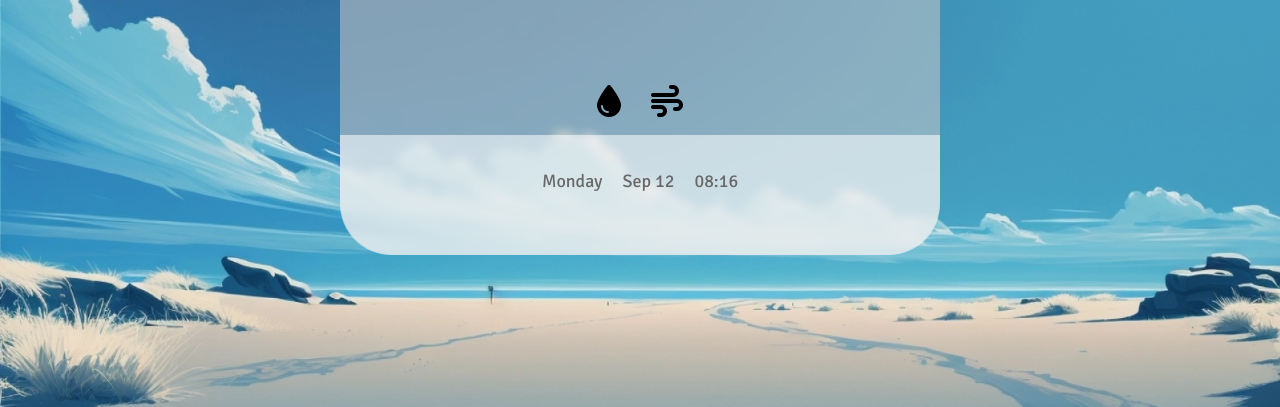
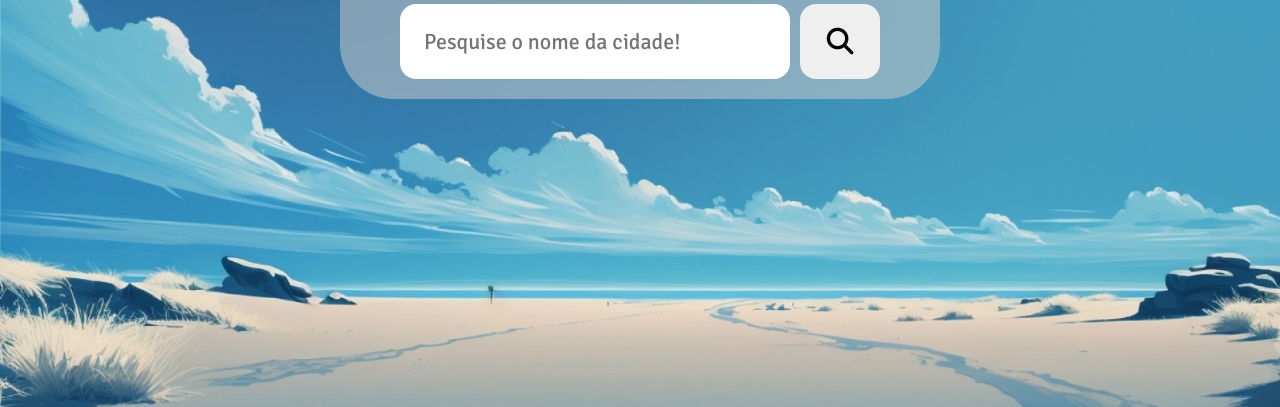
Before and after one commit to SgCafe/Weather-app, a plain HTML site: page index.html in a window 1280 px wide. Shown: the part 393-800 px from the top of the page. Drawn offline with Linux system fonts and the light colour scheme.

Commit message:
feat: add display none in project

```diff
--- a/index.html
+++ b/index.html
@@ -21,12 +21,12 @@
                 <h1>Veja o clima</h1>
                 <div class="input-search">
                     <input type="text" name="text" id="inputText"
-                        placeholder="Procure o clima da cidade!">
+                        placeholder="Pesquise o nome da cidade!">
                     <button id="searchBtn"><i class="fa-solid
                             fa-magnifying-glass fa-2xl"></i></button>
                 </div>
 
-                <div id="weather-app">
+                <div id="weather-app" class="hide">
                     <div id="temp">
                         <p> <span id="min-temp"></span>&deg;</p>
                         <p> <span id="normal-temp"></span>&deg;</p>
--- a/js/script.js
+++ b/js/script.js
@@ -14,6 +14,11 @@ const windElement = document.querySelector("#wind span");
 const cityElement = document.querySelector("#city span");
 const dateElement = document.querySelector("#date");
 
+const weatherContainer = document.querySelector("#weather-app");
+
+//Date
+// const date = new Date()
+
 //functions
 
 //Função para pegar os dados da API
@@ -23,7 +28,6 @@ const getWeatherData = async (cityInput) => {
   );
 
   const data = await response.json();
-  console.log(data);
   return data;
 };
 
@@ -42,6 +46,8 @@ const showWeatherData = async (cityInput) => {
   );
   humidityElement.innerText = data.main.humidity + "%";
   windElement.innerText = data.wind.speed + " km/h";
+
+  weatherContainer.classList.remove("hide");
 };
 
 //Events
```
